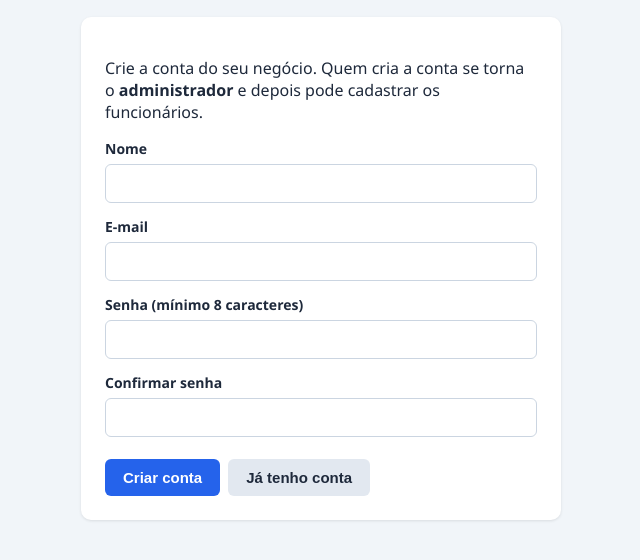
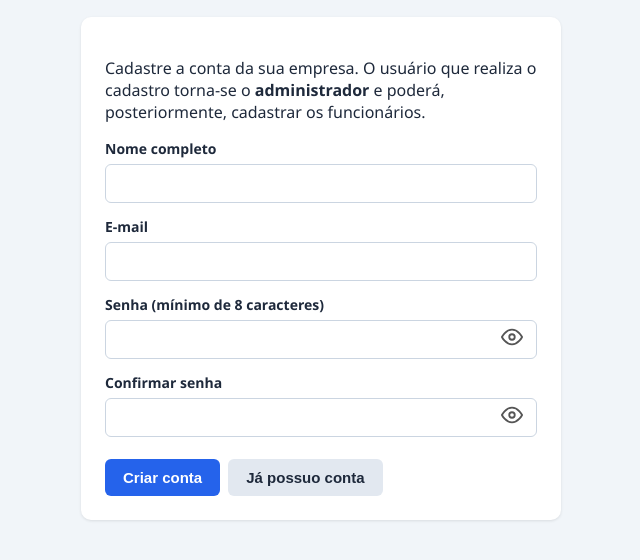
Before and after one commit to pedrovillar22/EstoqueFacil, a website: page public/cadastro.html in a window 1280 px wide. Shown: the part 68-628 px from the top of the page, without its empty margins (103-743 px from the left). Drawn offline with Linux system fonts and the light colour scheme.

Commit message:
Padroniza textos e adiciona visualizar senha na tela de criar conta

```diff
--- a/public/cadastro.html
+++ b/public/cadastro.html
@@ -5,25 +5,65 @@
   <meta name="viewport" content="width=device-width, initial-scale=1.0">
   <title>EstoqueFácil - Criar conta</title>
   <link rel="stylesheet" href="/estilo.css">
+  <style>
+    .campo-senha { position: relative; }
+    .campo-senha input { width: 100%; padding-right: 44px; box-sizing: border-box; }
+    .olho {
+      position: absolute;
+      right: 10px;
+      top: 50%;
+      transform: translateY(-50%);
+      background: none;
+      border: none;
+      padding: 4px;
+      cursor: pointer;
+      line-height: 0;
+      color: #555;
+    }
+    .olho .corte { display: none; }
+    .olho.ativo .corte { display: block; }
+  </style>
 </head>
 <body>
   <main class="container">
     <h1>Criar conta</h1>
 
     <div class="card estreito">
-      <p>Crie a conta do seu negócio. Quem cria a conta se torna o <strong>administrador</strong> e depois pode cadastrar os funcionários.</p>
+      <p>Cadastre a conta da sua empresa. O usuário que realiza o cadastro torna-se o <strong>administrador</strong> e poderá, posteriormente, cadastrar os funcionários.</p>
       <form id="formulario">
-        <label for="nome">Nome</label>
-        <input id="nome">
+        <label for="nome">Nome completo</label>
+        <input id="nome" autocomplete="name">
+
         <label for="email">E-mail</label>
-        <input id="email" type="email">
-        <label for="senha">Senha (mínimo 8 caracteres)</label>
-        <input id="senha" type="password">
+        <input id="email" type="email" autocomplete="email">
+
+        <label for="senha">Senha (mínimo de 8 caracteres)</label>
+        <div class="campo-senha">
+          <input id="senha" type="password" autocomplete="new-password">
+          <button type="button" class="olho" data-alvo="senha" aria-label="Mostrar senha">
+            <svg width="22" height="22" viewBox="0 0 24 24" fill="none" stroke="currentColor" stroke-width="2" stroke-linecap="round" stroke-linejoin="round">
+              <path d="M1 12s4-8 11-8 11 8 11 8-4 8-11 8-11-8-11-8z"></path>
+              <circle cx="12" cy="12" r="3"></circle>
+              <line class="corte" x1="3" y1="3" x2="21" y2="21"></line>
+            </svg>
+          </button>
+        </div>
+
         <label for="confirmar">Confirmar senha</label>
-        <input id="confirmar" type="password">
+        <div class="campo-senha">
+          <input id="confirmar" type="password" autocomplete="new-password">
+          <button type="button" class="olho" data-alvo="confirmar" aria-label="Mostrar senha">
+            <svg width="22" height="22" viewBox="0 0 24 24" fill="none" stroke="currentColor" stroke-width="2" stroke-linecap="round" stroke-linejoin="round">
+              <path d="M1 12s4-8 11-8 11 8 11 8-4 8-11 8-11-8-11-8z"></path>
+              <circle cx="12" cy="12" r="3"></circle>
+              <line class="corte" x1="3" y1="3" x2="21" y2="21"></line>
+            </svg>
+          </button>
+        </div>
+
         <div class="botoes">
           <button type="submit" class="primario">Criar conta</button>
-          <button type="button" id="voltar" class="secundario">Já tenho conta</button>
+          <button type="button" id="voltar" class="secundario">Já possuo conta</button>
         </div>
         <div id="mensagem"></div>
       </form>
@@ -39,6 +79,16 @@
       mensagem.className = classe;
     }
 
+    document.querySelectorAll('.olho').forEach((botao) => {
+      botao.addEventListener('click', () => {
+        const campo = document.getElementById(botao.dataset.alvo);
+        const visivel = campo.type === 'text';
+        campo.type = visivel ? 'password' : 'text';
+        botao.classList.toggle('ativo', !visivel);
+        botao.setAttribute('aria-label', visivel ? 'Mostrar senha' : 'Ocultar senha');
+      });
+    });
+
     formulario.addEventListener('submit', async (evento) => {
       evento.preventDefault();
       mostrar('', '');
@@ -46,7 +96,7 @@
       const senha = document.getElementById('senha').value;
       const confirmar = document.getElementById('confirmar').value;
       if (senha !== confirmar) {
-        mostrar('As senhas não conferem.', 'erro');
+        mostrar('As senhas informadas não conferem.', 'erro');
         return;
       }
 
```
